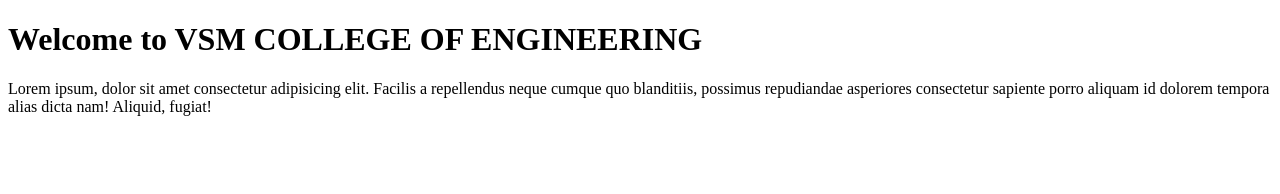
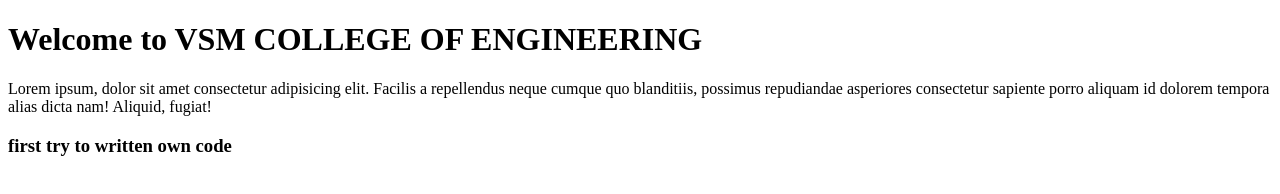
Before and after one commit to Ranisanaboina/VSM_PRO, a plain HTML site: page index.html in a window 1280 px wide. Drawn offline with Linux system fonts and the light colour scheme.

Commit message:
second version of project

```diff
--- a/index.html
+++ b/index.html
@@ -13,5 +13,6 @@
       consectetur sapiente porro aliquam id dolorem tempora alias dicta nam!
       Aliquid, fugiat!
     </p>
+    <h3>first try to written own code</h3>
   </body>
 </html>
```
